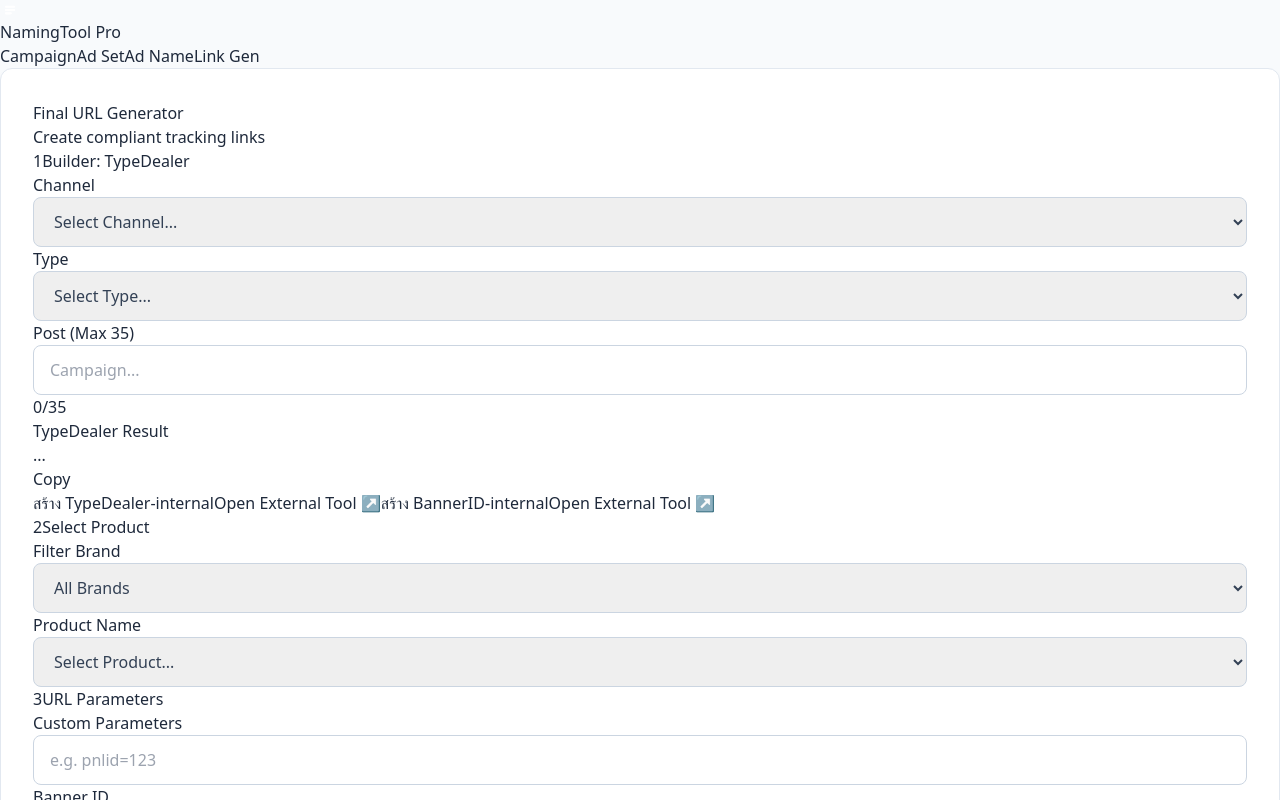
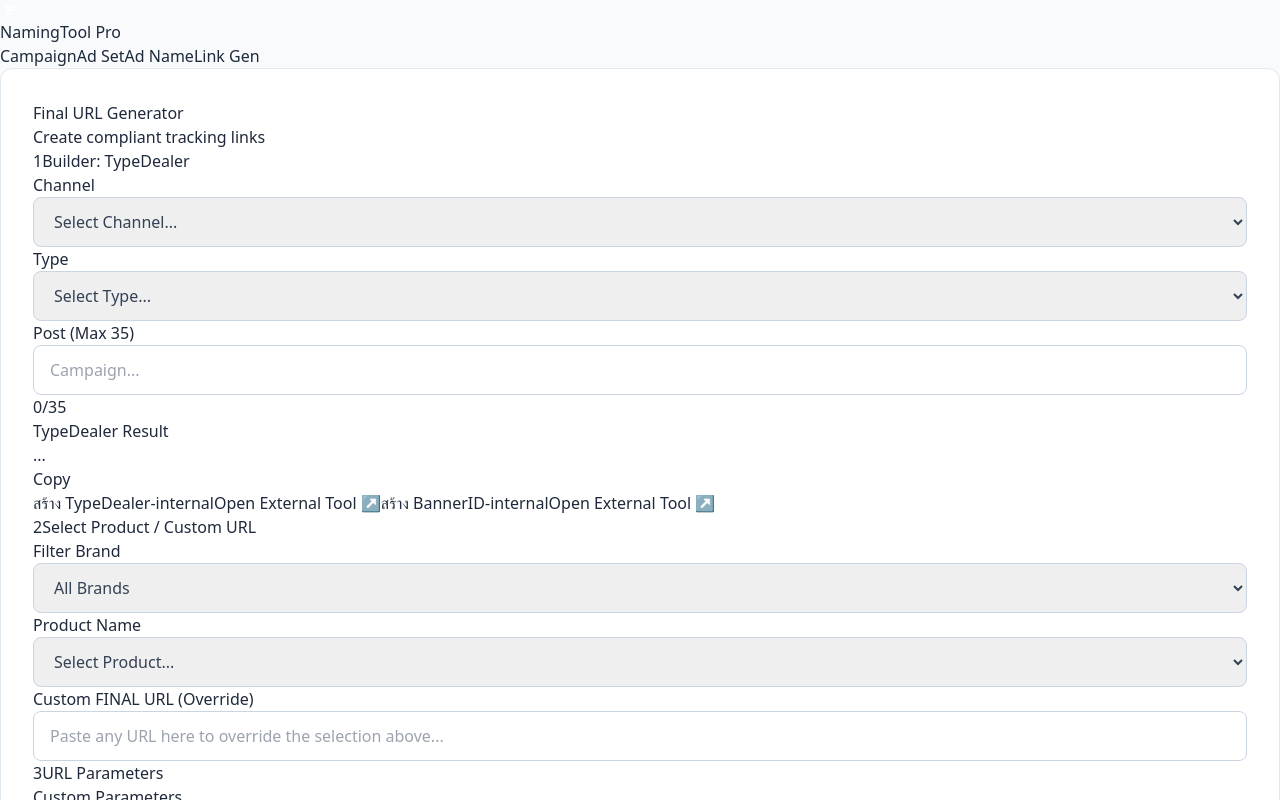
Before and after one commit to weerachitjay-dot/NamingTool, a React (Vite) app: page / in a window 1280 px wide. Both pictures are taken after a click on the button "Link Gen". Shown: the top 800 px of the page. Built offline with nearby package versions, Linux system fonts and the light colour scheme.

Commit message:
Feat: Add Custom URL Override + Silkspan Products

```diff
--- a/src/components/LinkGenForm.jsx
+++ b/src/components/LinkGenForm.jsx
@@ -24,6 +24,7 @@
     // Form State
     const [formData, setFormData] = useState({
         baseUrl: '',
+        customBaseUrl: '', // New field for Custom Override
         params: '',
         bannerId: '',
     });
@@ -34,6 +35,12 @@
 
     const handleProductSelect = (prodName) => {
         setProduct(prodName);
+        if (prodName === 'Custom (อื่นๆ)') {
+            setFormData(prev => ({ ...prev, baseUrl: '' }));
+            // Optionally focus custom input?
+            return;
+        }
+
         const match = APP_CONFIG.linkProducts.find(p => p.product === prodName);
         if (match) {
             setFormData(prev => ({ ...prev, baseUrl: match.url }));
@@ -59,7 +66,9 @@
 
     // 2. Build Final URL
     useEffect(() => {
-        let url = formData.baseUrl;
+        // Priority: Custom Final URL > Selected Product Base URL
+        let url = formData.customBaseUrl || formData.baseUrl;
+
         if (!url) {
             setFinalLink('');
             return;
@@ -67,25 +76,9 @@
 
         const parts = [];
 
-        // Manual Params first? Or TypeDealer logic?
-        // User asked for "Select Product -> URL Params -> Final URL" visually,
-        // but Logic wise, we append parameters standardly.
-
         if (formData.params) parts.push(formData.params);
-
-        // BannerID (from input)
         if (formData.bannerId) parts.push(`bannerid=${formData.bannerId}`);
-
-        // TypeDealer
-        // User didn't specify the KEY for this logic update, only "TypeDealer คือ..."
-        // Assuming we still append it as `typedealer=...` OR if this is for the INTERNAL tools.
-        // User mentioned "สร้าง TypeDealer-internal" link.
-        // But for the Final Link, usually we want it too.
-        // I will adhere to previous behavior: append it if it exists.
-        // TypeDealer Result is NOT added to Final URL per user request
-        // if (typeDealerResult) {
-        //    parts.push(`typedealer=${typeDealerResult}`);
-        // }
+        // TypeDealer removed from final URL per previous request
 
         if (parts.length > 0) {
             const joiner = url.includes('?') ? '&' : '?';
@@ -188,13 +181,13 @@
                 </a>
             </div>
 
-            {/* 3. PRODUCT */}
+            {/* 3. PRODUCT & CUSTOM URL */}
             <div className="mb-8 bg-slate-50 p-6 rounded-lg border border-slate-200">
                 <h3 className="text-lg font-bold text-slate-700 mb-4 flex items-center gap-2">
                     <span className="bg-indigo-600 text-white w-6 h-6 rounded-full flex items-center justify-center text-sm">2</span>
-                    Select Product
+                    Select Product / Custom URL
                 </h3>
-                <div className="grid grid-cols-1 md:grid-cols-2 gap-6">
+                <div className="grid grid-cols-1 md:grid-cols-2 gap-6 mb-4">
                     <div>
                         <label className="block text-sm font-medium text-slate-700 mb-1">Filter Brand</label>
                         <select value={brand} onChange={e => setBrand(e.target.value)} className="input-field">
@@ -206,9 +199,22 @@
                         <label className="block text-sm font-medium text-slate-700 mb-1">Product Name</label>
                         <select value={product} onChange={e => handleProductSelect(e.target.value)} className="input-field whitespace-normal h-auto py-2">
                             <option value="">Select Product...</option>
+                            <option value="Custom (อื่นๆ)">Custom (อื่นๆ)</option>
                             {filteredProducts.map(p => <option key={p.product} value={p.product}>{p.product}</option>)}
                         </select>
                     </div>
+                </div>
+
+                <div className="relative">
+                    <label className="block text-sm font-bold text-slate-700 mb-1">Custom FINAL URL (Override)</label>
+                    <input
+                        type="url"
+                        value={formData.customBaseUrl}
+                        onChange={e => setFormData({ ...formData, customBaseUrl: e.target.value })}
+                        className={`input-field ${formData.customBaseUrl ? 'border-emerald-500 ring-1 ring-emerald-500 bg-emerald-50' : ''}`}
+                        placeholder="Paste any URL here to override the selection above..."
+                    />
+                    {formData.customBaseUrl && <span className="absolute right-3 top-9 text-xs font-bold text-emerald-600 bg-emerald-100 px-2 py-1 rounded">Active</span>}
                 </div>
             </div>
 
@@ -230,11 +236,7 @@
                 </div>
             </div>
 
-            {/* STICKY FINAL URL - MOVED TO BOTTOM PER REQ? OR KEEP TOP?
-                User said "ลำดับตามเดิม Select Product URL Parameters FINAL URL".
-                Usually Final URL is bottom result. I will place it at the bottom but maybe sticky.
-            */}
-
+            {/* STICKY FINAL URL */}
             <div className="bg-indigo-900 text-white rounded-lg p-6 shadow-xl sticky bottom-4 z-50 border-2 border-indigo-400">
                 <label className="text-xs font-bold text-indigo-300 tracking-wider mb-2 block uppercase flex justify-between">
                     <span>Final URL</span>
--- a/src/config.js
+++ b/src/config.js
@@ -77,7 +77,13 @@
         { brand: "FWD", product: "Delight Care", url: "https://www.silkspan.com/online/fwd/delight-care-80-80/" },
         { brand: "FWD", product: "BIG3", url: "https://www.silkspan.com/fwd/big-3/" },
         { brand: "FWD", product: "For Pension 85/7", url: "https://www.silkspan.com/online/fwd/for-pension85-7/" },
-        { brand: "FWD", product: "For Saving 20/10", url: "https://www.silkspan.com/online/fwd-for-saving-20-10/" }
+        { brand: "FWD", product: "For Saving 20/10", url: "https://www.silkspan.com/online/fwd-for-saving-20-10/" },
+        { brand: "SILKSPAN", product: "Home", url: "https://www.silkspan.com/" },
+        { brand: "SILKSPAN", product: "Car-insurance", url: "https://www.silkspan.com/car-insurance/" },
+        { brand: "SILKSPAN", product: "Type1", url: "https://www.silkspan.com/car-insurance/type1/" },
+        { brand: "SILKSPAN", product: "Type2+", url: "https://www.silkspan.com/car-insurance/type2plus/" },
+        { brand: "SILKSPAN", product: "Type3+", url: "https://www.silkspan.com/car-insurance/type3plus/" },
+        { brand: "SILKSPAN", product: "Type3", url: "https://www.silkspan.com/car-insurance/type3/" }
     ],
 
     linkChannels: [
```
